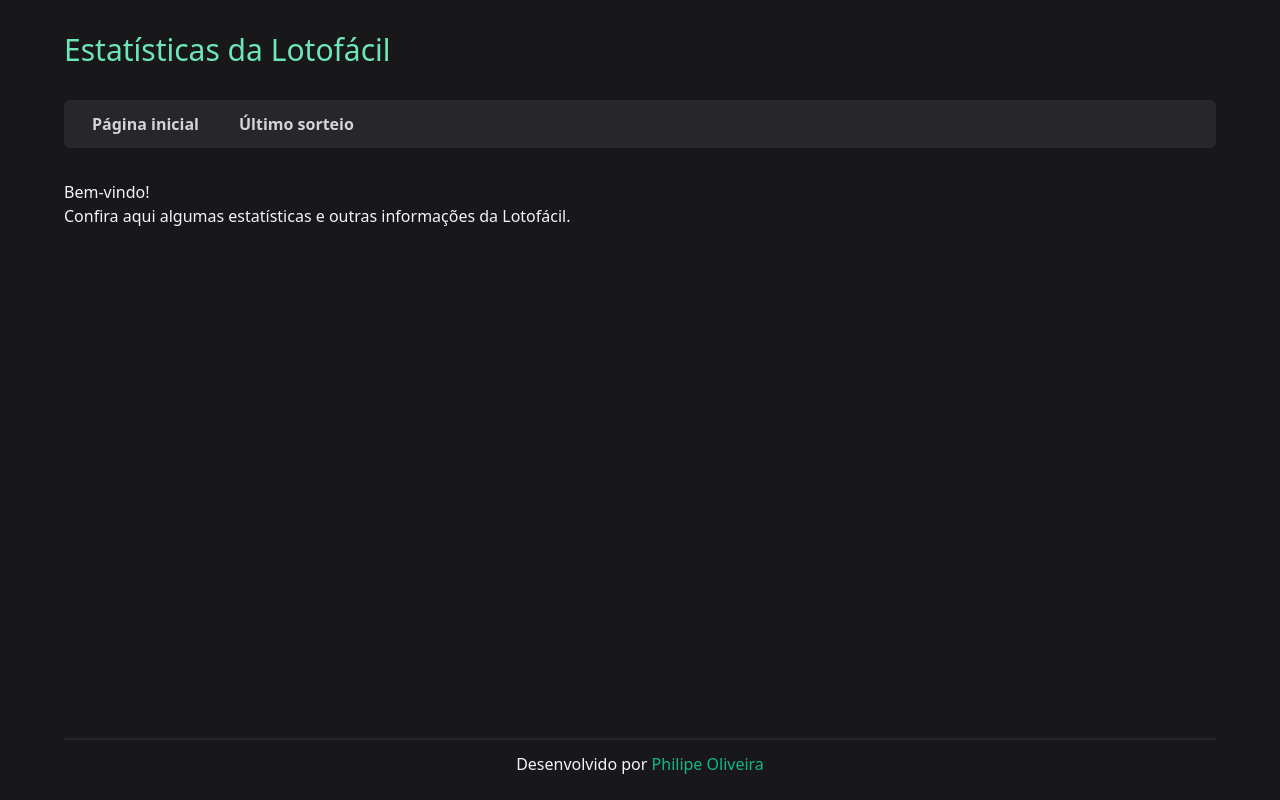
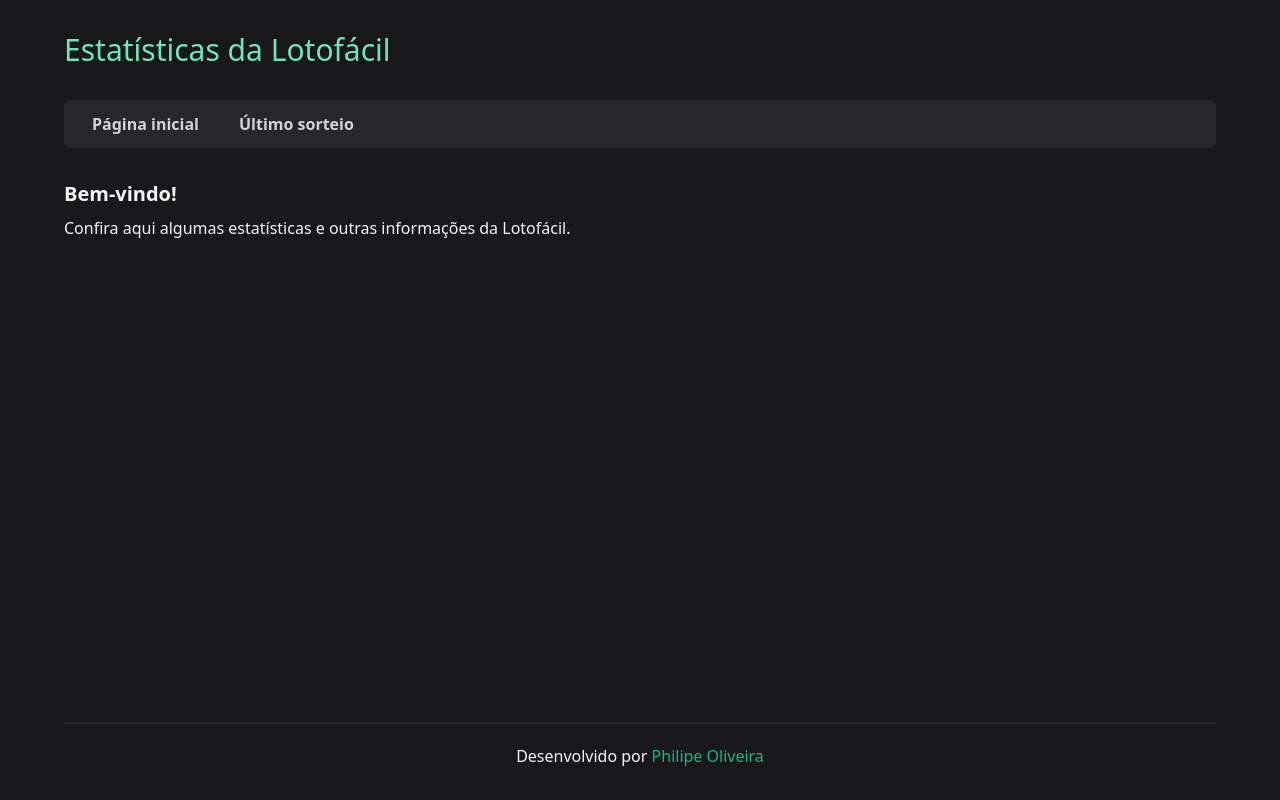
Before and after one commit to philipeoliveira/react-api-lotofacil, a React (Vite) app: page / in a window 1280 px wide. Built offline with nearby package versions, Linux system fonts and the light colour scheme.

Commit message:
Modify styles for h2 and paragraphs

```diff
--- a/src/index.css
+++ b/src/index.css
@@ -5,6 +5,12 @@
 @layer base {
    a {
       @apply text-emerald-500 hover:text-emerald-300;
+   }
+   h2 {
+      @apply text-xl font-semibold;
+   }
+   p {
+      @apply leading-10;
    }
 }
 
--- a/src/routes/LastDraw.jsx
+++ b/src/routes/LastDraw.jsx
@@ -33,7 +33,7 @@
 
    return (
       <section className='flex flex-col gap-1'>
-         <h2 className='text-xl font-semibold'>Sorteio mais recente da Lotofácil</h2>
+         <h2>Sorteio mais recente da Lotofácil</h2>
 
          {isLoading ? (
             <p className='my-5'>Carregando...</p>
@@ -46,17 +46,17 @@
             data && (
                <div key={data.numero}>
                   <p className='text-sm'>Data do sorteio: {data.dataApuracao}</p>
-                  <div className='flex flex-col gap-5 my-3 mt-5'>
+                  <div className='flex flex-col gap-2 my-3'>
                      <p className='font-semibold'>
                         Concurso:{' '}
                         <span className='text-xl text-emerald-300'>{data.numero}</span>
                      </p>
-                     <p className='text-xl text-emerald-300 font-semibold'>
+                     <p className='text-[1.35rem] text-emerald-300 font-semibold'>
                         {ascOrder
                            ? data.listaDezenas.join('-')
                            : data.dezenasSorteadasOrdemSorteio.join('-')}
                      </p>
-                     <p>
+                     <p className='mt-3'>
                         <button onClick={toggleOrder} className='btn'>
                            {ascOrder ? 'Ordem de sorteio' : 'Ordem crescente'}
                         </button>
```
